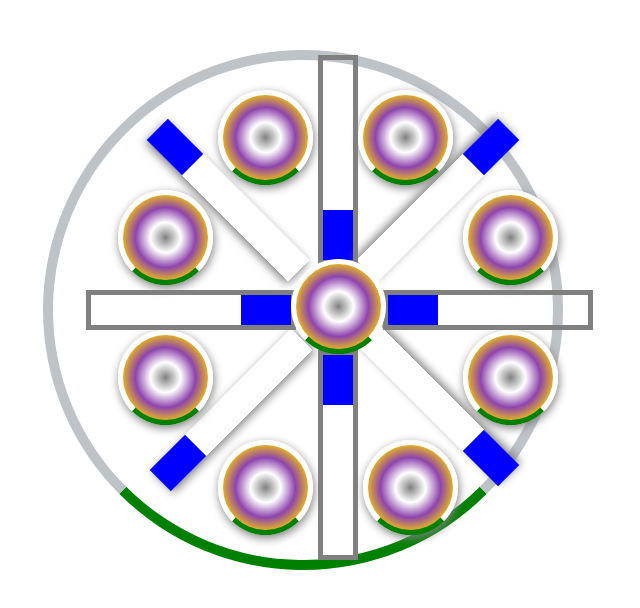
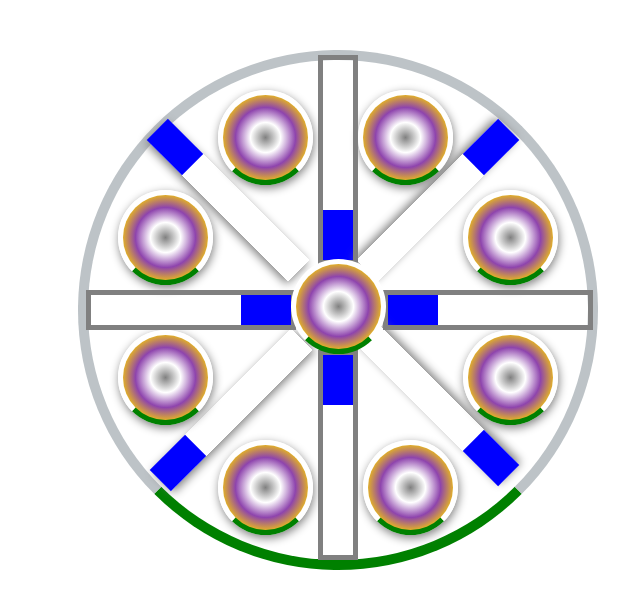
Before and after one commit to ajay0288/ajay0288.github.io, a plain HTML site: page ajay/index.html in a window 1280 px wide. Shown: the whole page, without its empty margins (337-977 px from the left). Drawn offline with Linux system fonts and the light colour scheme.

Commit message:
Update style.css

```diff
--- a/ajay/style.css
+++ b/ajay/style.css
@@ -1,4 +1,7 @@
 .circle{
+	position:fixed;
+	top:0px;
+	left:415px;
 	height:500px;
 	width:500px;
 	border:10px solid #bdc3c7;
@@ -6,7 +9,6 @@
 	margin:50px auto;
 	border-radius: 50%;
 	animation:cir 1s linear infinite;
-	z-index:-10;
 }
 
 @keyframes cir{
@@ -31,7 +33,7 @@
 	width:200px;
 	box-shadow: 1px 3px 10px grey;
 	transform:rotate(45deg);
-	position: absolute;
+	position: fixed;
 	top:185px;
 	left:465px;
 }
@@ -40,7 +42,7 @@
 	width:200px;
 	border:5px solid grey;
 	transform:rotate(-90deg);
-	position: absolute;
+	position: fixed;
 	top:140px;
 	left:570px;
 }
@@ -49,7 +51,7 @@
 	width:200px;
 	box-shadow: 1px 3px 10px grey;
 	transform:rotate(135deg);
-	position: absolute;
+	position: fixed;
 	top:185px;
 	left:675px;
 }
@@ -58,7 +60,7 @@
 	width:200px;
 	border:5px solid grey;
 	transform:rotate(-180deg);
-	position: absolute;
+	position: fixed;
 	top:290px;
 	left:423px;
 }
@@ -67,7 +69,7 @@
 	width:200px;
 	border:5px solid grey;
 	transform:rotate(0deg);
-	position: absolute;
+	position: fixed;
 	top:290px;
 	left:720px;
 }
@@ -81,7 +83,7 @@
 	width:200px;
 	box-shadow: 1px 3px 10px grey;
 	transform:rotate(-45deg);
-		position: absolute;
+		position: fixed;
 	top:395px;
 	left:468px;
 }
@@ -90,7 +92,7 @@
 	width:200px;
 	border:5px solid grey;
 	transform:rotate(90deg);
-	position: absolute;
+	position: fixed;
 	top:435px;
 	left:570px;
 }
@@ -99,7 +101,7 @@
 	width:200px;
 	box-shadow: 1px 3px 10px grey;
 	transform:rotate(-135deg);
-	position: absolute;
+	position: fixed;
 	top:390px;
 	left:675px;
 }
@@ -110,7 +112,7 @@
 	border-bottom-color:green;
 	background-color: red;
 	border-radius: 50%;
-	position:absolute;
+	position:fixed;
 	top:259px;
 	left:628px;
 	animation:cen 1s linear infinite;
@@ -144,7 +146,7 @@
 	border-bottom-color:green;
 	background-color: red;
 	border-radius: 50%;
-	position:absolute;
+	position:fixed;
 	top:90px;
 	left:555px;
 	animation:cen 1s linear infinite;
@@ -158,7 +160,7 @@
 	border-bottom-color:green;
 	background-color: red;
 	border-radius: 50%;
-	position:absolute;
+	position:fixed;
 	top:90px;
 	left:695px;
 	animation:cen 1s linear infinite;
@@ -171,7 +173,7 @@
 	border-bottom-color:green;
 	background-color: red;
 	border-radius: 50%;
-	position:absolute;
+	position:fixed;
 	top:190px;
 	left:455px;
 	animation:cen 1s linear infinite;
@@ -184,7 +186,7 @@
 	border-bottom-color:green;
 	background-color: red;
 	border-radius: 50%;
-	position:absolute;
+	position:fixed;
 	top:190px;
 	left:800px;
 	animation:cen 1s linear infinite;
@@ -197,7 +199,7 @@
 	border-bottom-color:green;
 	background-color: red;
 	border-radius: 50%;
-	position:absolute;
+	position:fixed;
 	top:330px;
 	left:800px;
 	animation:cen 1s linear infinite;
@@ -210,7 +212,7 @@
 	border-bottom-color:green;
 	background-color: red;
 	border-radius: 50%;
-	position:absolute;
+	position:fixed;
 	top:330px;
 	left:455px;
 	animation:cen 1s linear infinite;
@@ -223,7 +225,7 @@
 	border-bottom-color:green;
 	background-color: red;
 	border-radius: 50%;
-	position:absolute;
+	position:fixed;
 	top:440px;
 	left:555px;
 	animation:cen 1s linear infinite;
@@ -236,7 +238,7 @@
 	border-bottom-color:green;
 	background-color: red;
 	border-radius: 50%;
-	position:absolute;
+	position:fixed;
 	top:440px;
 	left:700px;
 	animation:cen 1s linear infinite;
```
